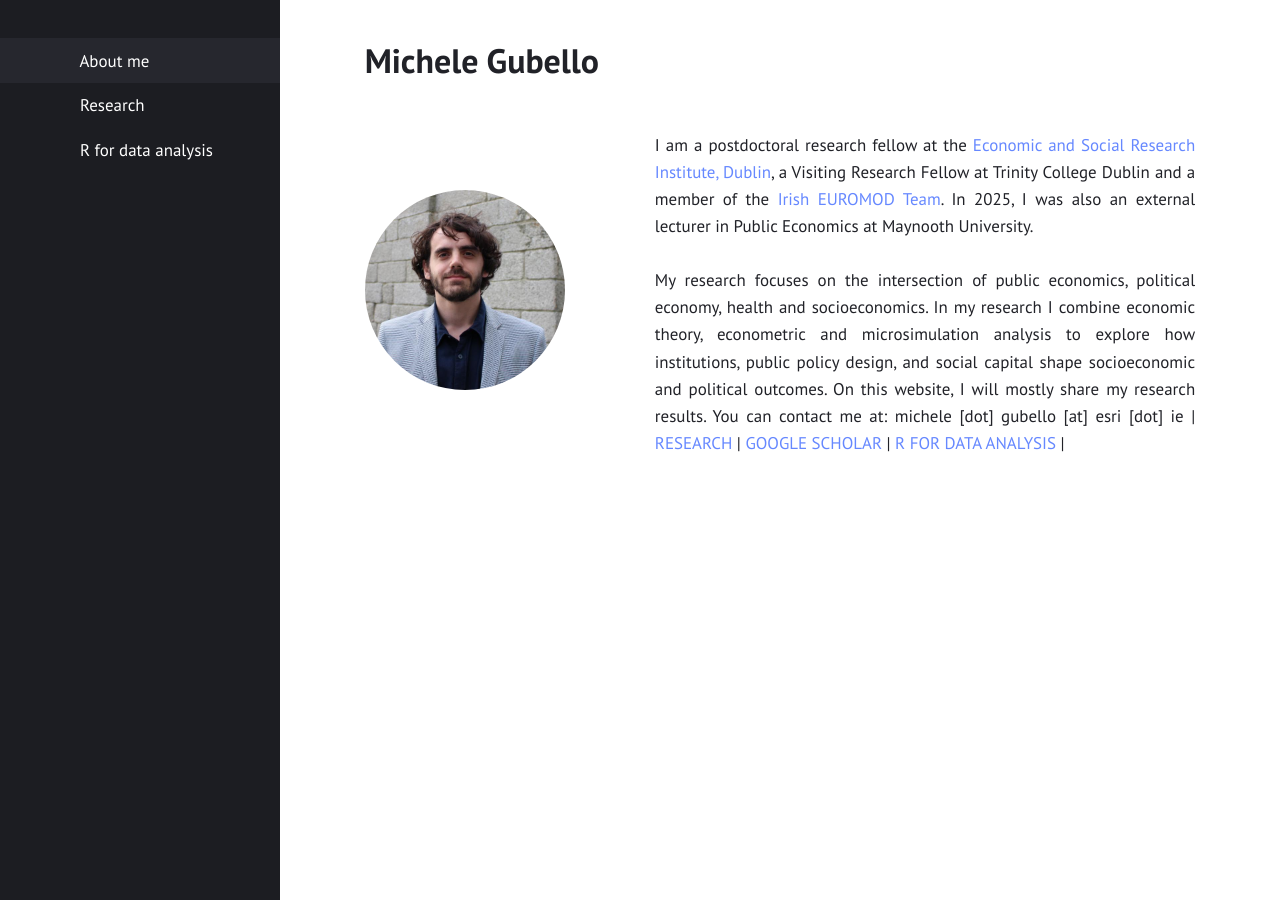
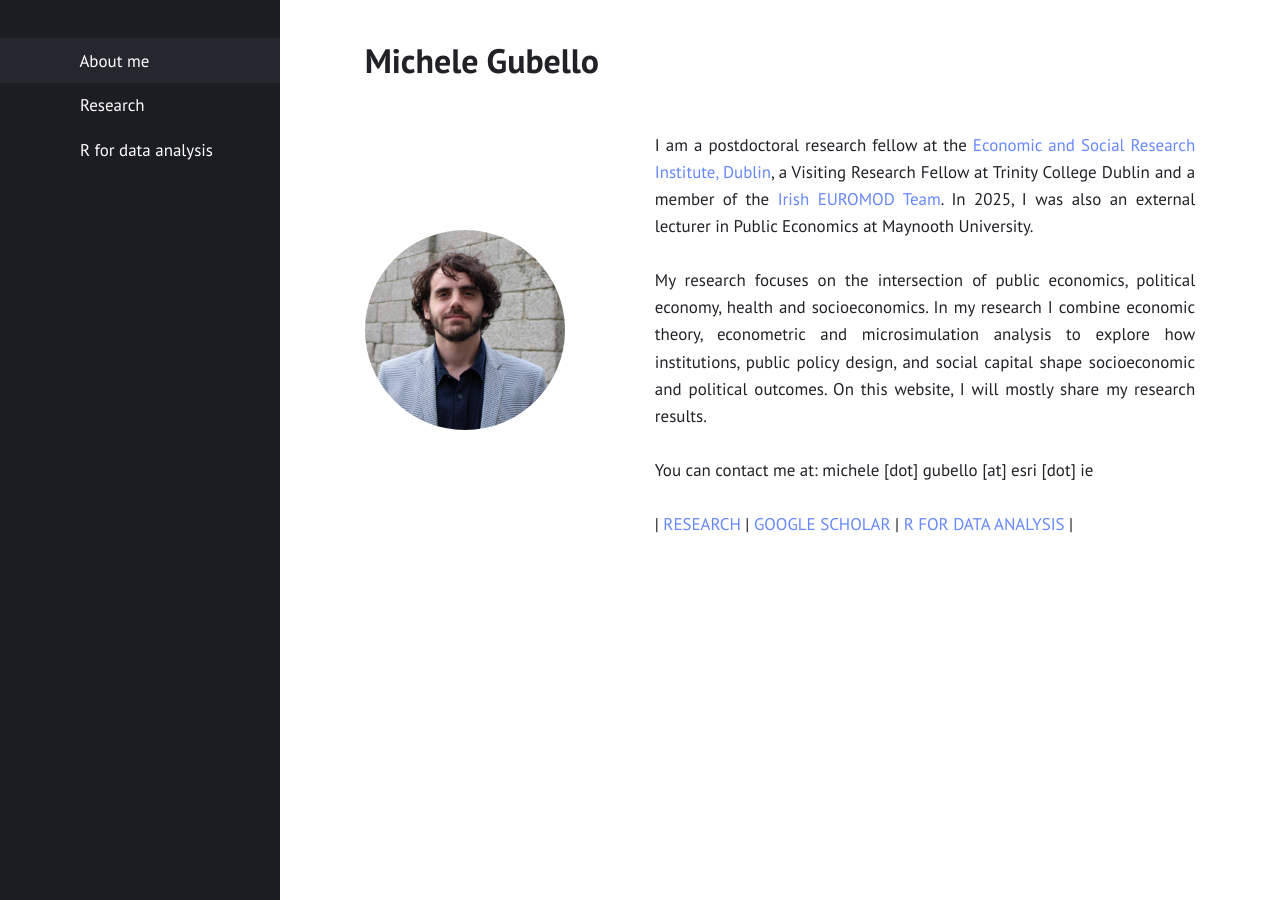
Before and after one commit to gubellom/gubellom.github.io, a Jekyll site: the page built from presentation.md, in a window 1280 px wide. Built offline with Jekyll 4.4.1, drawn with Linux system fonts in a browser that asks for light colours.

Commit message:
Update presentation.md
Signed-off-by: Michele Gubello <62111923+gubellom@users.noreply.github.com>

```diff
--- a/presentation.md
+++ b/presentation.md
@@ -21,9 +21,11 @@ My research focuses on the intersection of public economics, political economy,
   </div>
 </div>-->
 
-On this website, I will mostly share my research results.
+On this website, I will mostly share my research results.<br>
+<br>
 
-You can contact me at: michele [dot] gubello [at] esri [dot] ie
+You can contact me at: michele [dot] gubello [at] esri [dot] ie<br>
+<br>
 
 
 | <a href="https://gubellom.github.io/michelegubello_replication">RESEARCH</a> | <a href="https://shorturl.at/61bwb">GOOGLE SCHOLAR</a> | <a href="https://gubellom.github.io/michelegubello_Introduction/">R FOR DATA ANALYSIS</a> |
```
